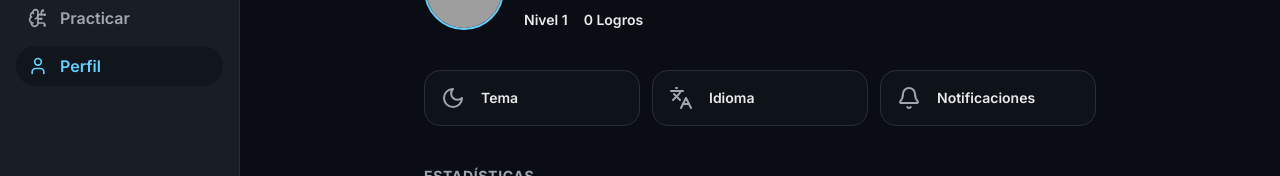
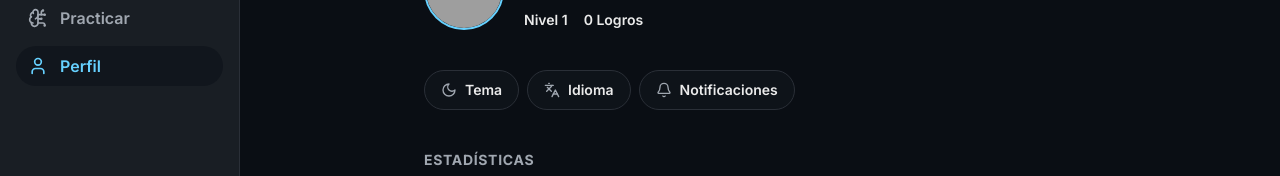
Before and after one commit to Lume03/Codecraft, a Next.js app: page /profile in a window 1280 px wide. Shown: the part 130-306 px from the top of the page. Built offline with nearby package versions, Linux system fonts and the light colour scheme; no server answers; grey boxes are pictures that could not be loaded.

Commit message:
no se bien en movl ademas lo veo muy grande en escritorio tambien los ac

```diff
--- a/src/app/(main)/profile/page.tsx
+++ b/src/app/(main)/profile/page.tsx
@@ -78,16 +78,14 @@ const QuickActionChip = ({
       role="button"
       tabIndex={0}
       aria-label={label}
-      className="group flex h-14 w-full flex-row items-center justify-start gap-4 rounded-2xl border bg-secondary/60 p-4 transition-colors hover:bg-secondary focus-visible:outline-none focus-visible:ring-2 focus-visible:ring-primary"
+      className="group inline-flex h-10 items-center justify-center gap-2 rounded-full border bg-secondary/60 px-4 text-sm font-semibold text-foreground transition-colors hover:bg-secondary focus-visible:outline-none focus-visible:ring-2 focus-visible:ring-primary"
       onClick={onClick}
       onKeyDown={(e) => {
         if (e.key === 'Enter' || e.key === ' ') onClick?.();
       }}
     >
-      <Icon className="h-6 w-6 text-muted-foreground" aria-hidden="true" />
-      <span className="text-sm font-semibold text-foreground">
-        {label}
-      </span>
+      <Icon className="h-4 w-4 text-muted-foreground" aria-hidden="true" />
+      <span>{label}</span>
     </div>
   );
 
@@ -413,7 +411,7 @@ export default function ProfilePage() {
         {/* Quick Actions */}
         <nav
           aria-label="Acciones rápidas"
-          className="grid grid-cols-3 items-center gap-3"
+          className="flex items-center gap-2"
         >
           <QuickActionChip
             icon={theme === 'dark' ? Moon : Sun}
```
